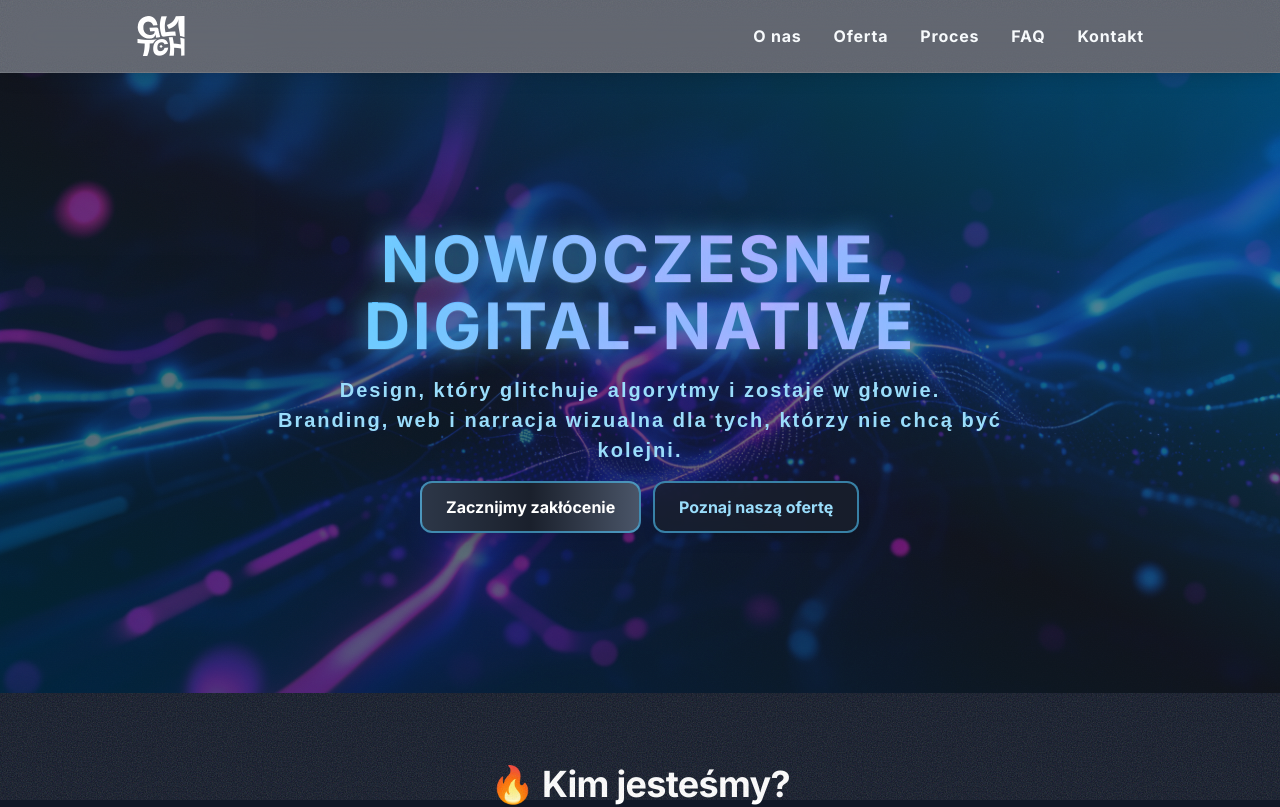
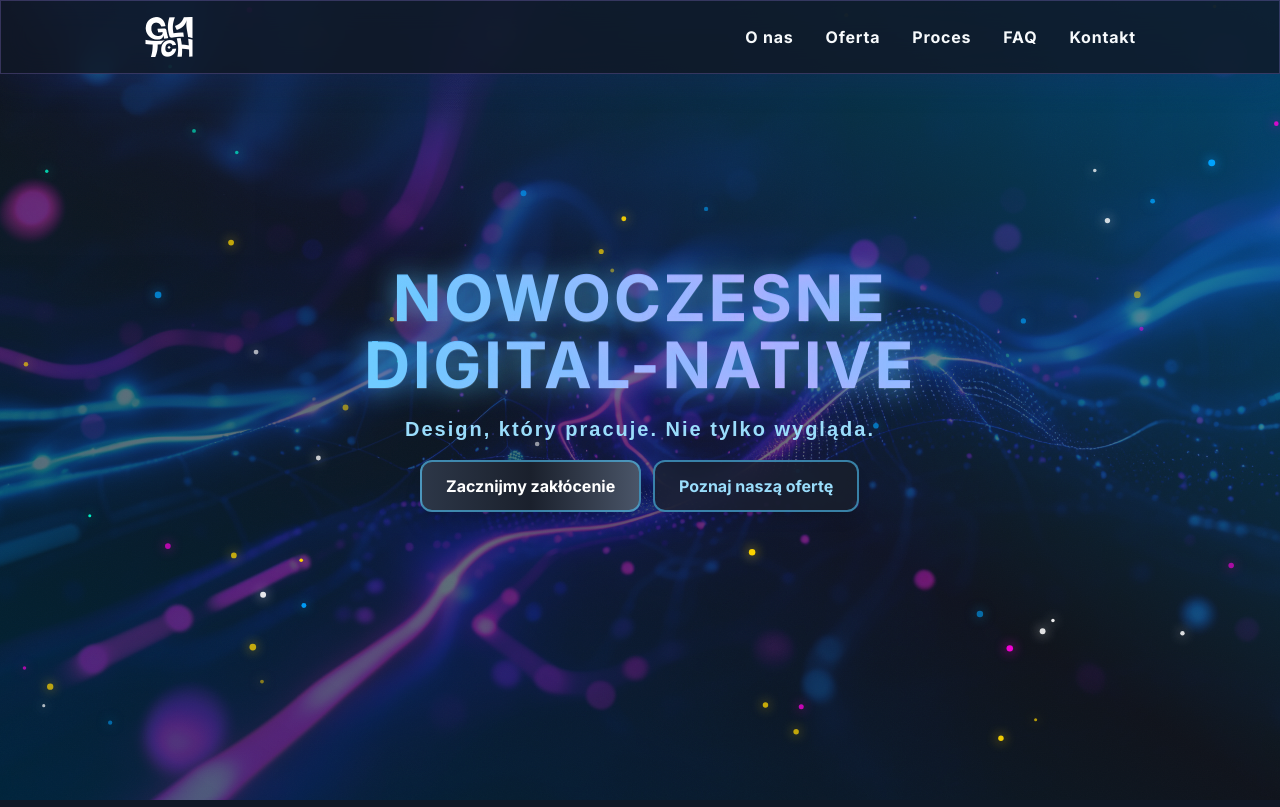
Before and after one commit to Daimoonrussell/glitch, a Next.js app: page / in a window 1280 px wide. Shown: the top 807 px of the page. Built offline with nearby package versions, Linux system fonts and the light colour scheme; a web font is replaced by a local one.

Commit message:
poprawka

```diff
--- a/src/styles/global.css
+++ b/src/styles/global.css
@@ -93,8 +93,7 @@ section,
 .glass {
   background: rgba(30, 41, 59, 0.55);
   box-shadow: 0 8px 32px 0 rgba(31, 38, 135, 0.18);
-  backdrop-filter: blur(8px) saturate(120%);
-  border-radius: 1.5rem;
+  border-radius: 0 !important;
   border: 1.5px solid rgba(168, 139, 250, 0.25);
 }
 
--- a/src/templates/Base.tsx
+++ b/src/templates/Base.tsx
@@ -11,11 +11,14 @@ import { VerticalFeatures } from './VerticalFeatures';
 const Base = () => {
   const [open, setOpen] = useState(false);
   return (
-    <div className="text-gray-600 antialiased">
+    <div className="overflow-x-hidden text-gray-600 antialiased">
       <Meta title={AppConfig.title} description={AppConfig.description} />
       {/* Sticky navbar na CAŁEJ stronie */}
-      <div className="sticky left-0 top-0 z-50 w-full border-b border-white/10 bg-white/30 shadow-lg backdrop-blur-lg transition-all duration-300">
-        <div className="mx-auto flex w-full max-w-screen-lg items-center justify-between px-2 py-4">
+      <div
+        className="glass fixed left-0 top-0 z-50 w-full rounded-none border-b border-white/10 shadow-lg backdrop-blur-lg transition-all duration-300"
+        style={{ background: 'rgba(17, 24, 39, 0.82)' }}
+      >
+        <div className="mx-auto flex w-full max-w-screen-lg items-center justify-between p-4">
           <div className="shrink-0">
             <Link href="/">
               <img
--- a/src/templates/Hero.tsx
+++ b/src/templates/Hero.tsx
@@ -2,7 +2,7 @@ import Link from 'next/link';
 import { useState } from 'react';
 
 import { Background } from '../background/Background';
-import { Section } from '../layout/Section';
+import { HeroParticles } from './HeroParticles';
 
 const Hero = () => {
   const [open, setOpen] = useState(false);
@@ -10,22 +10,23 @@ const Hero = () => {
   return (
     <Background color="bg-gray-900 noise-bg">
       {/* Tło wideo na całą szerokość monitora, tylko pod hero, nie fixed! */}
-      <div className="relative min-h-[600px] w-screen max-w-none overflow-hidden">
+      <div className="relative flex min-h-screen w-full items-center justify-center overflow-hidden">
+        <HeroParticles />
         {/* Hero image na całą szerokość */}
         <img
           src="/assets/images/hero-mage.jpg"
           alt="GLITCHSTUDIO hero background"
           className="absolute inset-0 z-0 size-full object-cover object-center"
-          style={{ minHeight: '600px' }}
+          style={{ minHeight: '100vh', height: '100vh' }}
           loading="eager"
           fetchPriority="high"
           draggable="false"
         />
-        {/* Warstwa gradientu i noise na obrazku */}
-        <div className="pointer-events-none absolute inset-0 z-10 min-h-[600px] bg-gradient-to-tr from-primary-900/80 via-gray-900/70 to-primary-700/80 opacity-90 transition-opacity duration-700" />
-        <div className="noise-bg pointer-events-none absolute inset-0 z-20 min-h-[600px] opacity-10" />
-        {/* Hero content + mobile menu na wierzchu */}
-        <div className="relative z-30">
+        {/* Warstwa gradientu i noise POD tekstem */}
+        <div className="pointer-events-none absolute inset-0 z-10 min-h-[600px] w-full bg-gradient-to-tr from-primary-900/80 via-gray-900/70 to-primary-700/80 opacity-90 transition-opacity duration-700" />
+        <div className="noise-bg pointer-events-none absolute inset-0 z-20 min-h-[600px] w-full opacity-10" />
+        {/* Hero content */}
+        <div className="relative z-30 flex h-screen min-h-[600px] w-full flex-col items-center justify-center text-center">
           {/* Mobile menu: overlay na całą szerokość, logo sticky na górze */}
           {open && (
             <div className="animate-mobile-menu fixed inset-0 z-40 flex flex-col items-center justify-start bg-black/80 pt-0 backdrop-blur-md transition-all duration-300">
@@ -68,40 +69,28 @@ const Hero = () => {
             </div>
           )}
           {/* Hero content */}
-          <div className="pt-20">
-            <Section yPadding="pt-16 pb-32">
-              <header className="mx-auto flex max-w-3xl flex-col items-center justify-center text-center">
+          <header className="mx-auto flex w-full flex-col items-center justify-center text-center">
             <div className="mb-4 flex flex-col items-center justify-center">
-                  <img
-                    src="/assets/images/logo.png"
-                    alt="GLITCHSTUDIO logo"
-                    className="animate-logo-glitch mb-2 block h-12 w-auto sm:hidden"
-                  />
+              {/* Logo usunięte całkowicie z hero */}
               <span
                 className="hero-brutal animate-hero-glitch-gradient mt-2 block text-5xl font-extrabold uppercase leading-tight tracking-tight drop-shadow-lg md:text-6xl md:leading-[1.05]"
                 style={{ letterSpacing: '0.04em', color: '#fff' }}
               >
-                    Nowoczesne,
-                    <br />
-                    digital-native
+                <span className="block">Nowoczesne</span>
+                <span className="block">digital-native</span>
               </span>
             </div>
             <div
               className="mb-4 text-xl font-semibold tracking-widest text-primary-300"
               style={{ fontFamily: 'Syne, Arial, Helvetica, sans-serif' }}
             >
-                  Design, który glitchuje algorytmy i zostaje w głowie.
-                  <br />
-                  Branding, web i narracja wizualna dla tych, którzy nie chcą
-                  być kolejni.
+              Design, który pracuje. Nie tylko wygląda.
             </div>
             <div className="mb-8 flex flex-col justify-center gap-3 sm:flex-row">
               <Link href="#kontakt">
                 <div className="group relative">
                   <div className="btn btn-glitch group-hover:shadow-neon relative overflow-hidden rounded-xl border-2 border-primary-400/60 bg-gradient-to-r from-gray-800 via-gray-900 to-gray-700 px-6 py-3 font-bold text-white shadow-xl backdrop-blur-md transition-all duration-300 will-change-transform focus:outline-none focus:ring-4 focus:ring-primary-400/40 active:scale-95 group-hover:scale-105 group-hover:border-primary-300">
-                        <span className="relative z-10">
-                          Zacznijmy zakłócenie
-                        </span>
+                    <span className="relative z-10">Zacznijmy zakłócenie</span>
                     <span
                       className="animate-glitch pointer-events-none absolute left-0 top-0 z-20 size-full opacity-0 mix-blend-screen group-hover:opacity-100"
                       aria-hidden="true"
@@ -112,9 +101,7 @@ const Hero = () => {
               <Link href="#oferta">
                 <div className="group relative">
                   <div className="btn btn-glitch group-hover:shadow-neon relative overflow-hidden rounded-xl border-2 border-primary-400/60 bg-gray-900/80 px-6 py-3 font-bold text-primary-300 shadow-lg backdrop-blur-md transition-all duration-300 will-change-transform focus:outline-none focus:ring-4 focus:ring-primary-400/40 active:scale-95 group-hover:scale-105 group-hover:border-primary-300 group-hover:bg-gray-800/90">
-                        <span className="relative z-10">
-                          Poznaj naszą ofertę
-                        </span>
+                    <span className="relative z-10">Poznaj naszą ofertę</span>
                     <span
                       className="animate-glitch pointer-events-none absolute left-0 top-0 z-20 size-full opacity-0 mix-blend-screen group-hover:opacity-100"
                       aria-hidden="true"
@@ -124,8 +111,6 @@ const Hero = () => {
               </Link>
             </div>
           </header>
-            </Section>
-          </div>
         </div>
       </div>
     </Background>
--- a/src/templates/HeroParticles.tsx
+++ b/src/templates/HeroParticles.tsx
@@ -1 +1,82 @@
-// Plik usunięty na życzenie użytkownika. Komponent HeroParticles nie jest już używany.
+import { useCallback, useEffect, useRef } from 'react';
+
+// Prosty, lekki system cząsteczek na canvas
+const PARTICLE_COUNT = 60;
+const COLORS = ['#fff', '#00FFD0', '#00A3FF', '#FF00E0', '#FFD600'];
+
+function random(min: number, max: number) {
+  return Math.random() * (max - min) + min;
+}
+
+const HeroParticles = () => {
+  const canvasRef = useRef<HTMLCanvasElement>(null);
+  const animationRef = useRef<number>();
+
+  const drawParticles = useCallback(() => {
+    const canvas = canvasRef.current;
+    if (!canvas) return;
+    const ctx = canvas.getContext('2d');
+    if (!ctx) return;
+    const dpr = window.devicePixelRatio || 1;
+    const width = canvas.offsetWidth * dpr;
+    const height = canvas.offsetHeight * dpr;
+    canvas.width = width;
+    canvas.height = height;
+    ctx.clearRect(0, 0, width, height);
+
+    // @ts-ignore
+    if (!canvas.particles) {
+      // @ts-ignore
+      canvas.particles = Array.from({ length: PARTICLE_COUNT }, () => ({
+        x: random(0, width),
+        y: random(0, height),
+        r: random(1.5, 3.5),
+        color: COLORS[Math.floor(random(0, COLORS.length))],
+        dx: random(-0.7, 0.7),
+        dy: random(-0.7, 0.7),
+        alpha: random(0.5, 1),
+      }));
+    }
+    // @ts-ignore
+    const { particles } = canvas;
+    for (const p of particles) {
+      const { x, y, r, color, dx, dy, alpha } = p;
+      p.x += dx;
+      p.y += dy;
+      if (p.x < 0 || p.x > width) p.dx *= -1;
+      if (p.y < 0 || p.y > height) p.dy *= -1;
+      ctx.save();
+      ctx.globalAlpha = alpha;
+      ctx.beginPath();
+      ctx.arc(x, y, r, 0, 2 * Math.PI);
+      ctx.fillStyle = color;
+      ctx.shadowColor = color;
+      ctx.shadowBlur = 12;
+      ctx.fill();
+      ctx.restore();
+    }
+  }, []);
+
+  const animate = useCallback(() => {
+    drawParticles();
+    animationRef.current = requestAnimationFrame(animate);
+  }, [drawParticles]);
+
+  useEffect(() => {
+    animate();
+    return () => {
+      if (animationRef.current) cancelAnimationFrame(animationRef.current);
+    };
+  }, [animate]);
+
+  return (
+    <canvas
+      ref={canvasRef}
+      className="pointer-events-none absolute inset-0 z-30 size-full"
+      style={{ width: '100%', height: '100%' }}
+      aria-hidden="true"
+    />
+  );
+};
+
+export { HeroParticles };
```
Also changed, not shown: 1 other file (tests, documents, lock files or other folders). Lines whose indentation alone changed are shown as unchanged.
